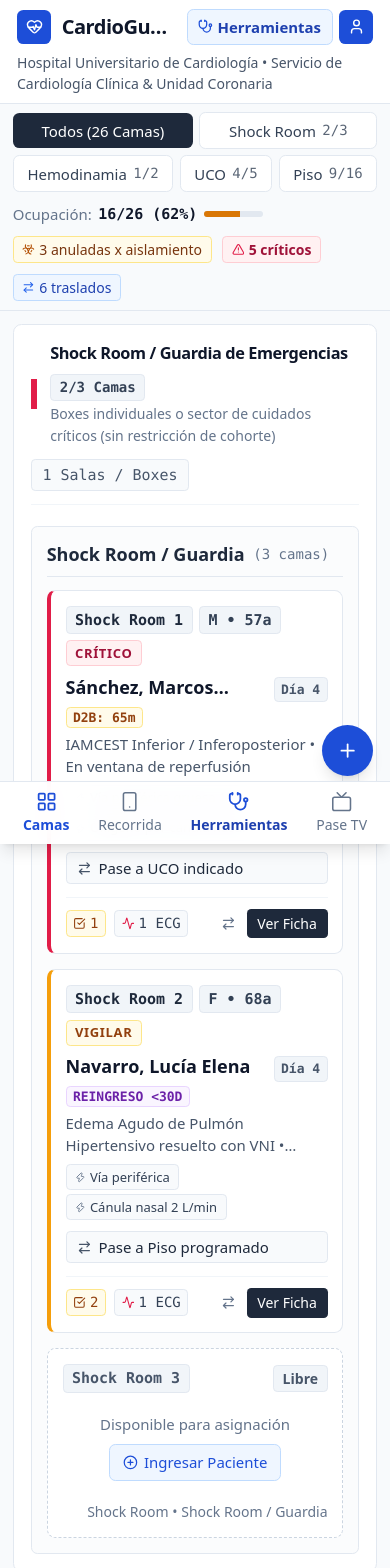
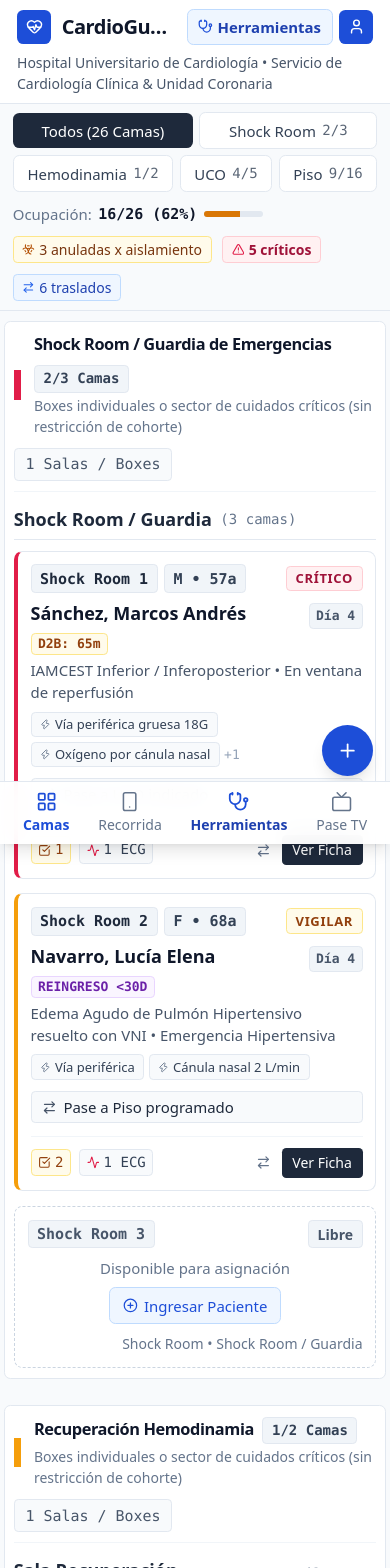
Before and after one commit to SAE3F/cardiodigital, a React (Vite) app: page / in a window 390 px wide. Shown: the top 1568 px of the page. Built offline with nearby package versions, Linux system fonts and the light colour scheme.

Commit message:
fix(mobile): expand BedCard width by minimizing nested horizontal container margins

```diff
--- a/src/App.tsx
+++ b/src/App.tsx
@@ -70,7 +70,7 @@ const CardioAppContent: React.FC = () => {
       />
 
       {/* Main Content Area */}
-      <main className="flex-1 max-w-7xl w-full mx-auto px-3 sm:px-6 lg:px-8 py-3 sm:py-6 pb-24 sm:pb-6">
+      <main className="flex-1 max-w-7xl w-full mx-auto px-1 sm:px-6 lg:px-8 py-2.5 sm:py-6 pb-24 sm:pb-6">
         {activeView === 'floor' && (
           <>
             {/* Desktop / tablet shows floor plan */}
--- a/src/components/BedCard.tsx
+++ b/src/components/BedCard.tsx
@@ -57,7 +57,7 @@ export const BedCard: React.FC<BedCardProps> = ({
     if (isolationBlock.isBlocked) {
       return (
         <div
-          className={`border border-amber-300 border-l-4 border-l-amber-500 rounded-lg p-3.5 flex flex-col justify-between min-h-[190px] transition-all bg-amber-50/50 ${
+          className={`border border-amber-300 border-l-4 border-l-amber-500 rounded-lg p-3 sm:p-3.5 flex flex-col justify-between min-h-[140px] sm:min-h-[190px] transition-all bg-amber-50/50 ${
             isDragTarget ? 'ring-2 ring-rose-500' : ''
           }`}
         >
@@ -94,7 +94,7 @@ export const BedCard: React.FC<BedCardProps> = ({
         onDragOver={(e) => onDragOver?.(e, bed.id)}
         onDragLeave={(e) => onDragLeave?.(e, bed.id)}
         onDrop={(e) => onDrop?.(e, bed.id)}
-        className={`group border rounded-lg p-3.5 flex flex-col justify-between min-h-[190px] transition-all bg-white ${
+        className={`group border rounded-lg p-3 sm:p-3.5 flex flex-col justify-between min-h-[135px] sm:min-h-[190px] transition-all bg-white ${
           isDragTarget
             ? canDropHere
               ? 'border-emerald-500 bg-emerald-50/50 ring-2 ring-emerald-500/20'
@@ -171,7 +171,7 @@ export const BedCard: React.FC<BedCardProps> = ({
       draggable
       onDragStart={(e) => onDragStart?.(e, patient.id)}
       onDragEnd={onDragEnd}
-      className={`relative bg-white rounded-lg p-3.5 shadow-2xs hover:shadow-xs border border-slate-200 ${statusStyles.borderL} flex flex-col justify-between min-h-[220px] transition-all cursor-grab active:cursor-grabbing group ${
+      className={`relative bg-white rounded-lg p-3 sm:p-3.5 shadow-2xs hover:shadow-xs border border-slate-200 ${statusStyles.borderL} flex flex-col justify-between min-h-0 sm:min-h-[220px] transition-all cursor-grab active:cursor-grabbing group ${
         isDraggingThis ? 'opacity-40 scale-95 border-dashed border-blue-400' : ''
       }`}
     >
--- a/src/components/BedMatrix.tsx
+++ b/src/components/BedMatrix.tsx
@@ -119,10 +119,10 @@ export const BedMatrix: React.FC<BedMatrixProps> = ({
         return (
           <section
             key={sector.id}
-            className="bg-white p-4 sm:p-5 rounded-lg border border-slate-200 shadow-2xs transition-colors"
+            className="bg-white px-2 py-2.5 sm:p-5 rounded-md sm:rounded-lg border border-slate-200 shadow-2xs transition-colors"
           >
             {/* Sector Header */}
-            <div className="flex flex-wrap items-center justify-between gap-3 mb-5 pb-3 border-b border-slate-100">
+            <div className="flex flex-wrap items-center justify-between gap-2.5 sm:gap-3 mb-3.5 sm:mb-5 pb-2.5 sm:pb-3 border-b border-slate-100">
               <div className="flex items-center gap-3">
                 <div
                   className={`w-2.5 h-7 rounded-xs ${
@@ -159,7 +159,7 @@ export const BedMatrix: React.FC<BedMatrixProps> = ({
             </div>
 
             {/* Rooms and Beds Grid */}
-            <div className="space-y-5">
+            <div className="space-y-4 sm:space-y-5">
               {sectorRooms.map(room => {
                 const roomBeds = config.beds.filter(b => b.roomId === room.id);
                 const roomGender = room.isGenderRestricted
@@ -170,10 +170,10 @@ export const BedMatrix: React.FC<BedMatrixProps> = ({
                 return (
                   <div
                     key={room.id}
-                    className="bg-slate-50/60 rounded-md p-3.5 border border-slate-200"
+                    className="bg-transparent sm:bg-slate-50/60 rounded-md p-0 sm:p-3.5 border-0 sm:border sm:border-slate-200"
                   >
                     {/* Room Header bar */}
-                    <div className="flex flex-wrap items-center justify-between gap-2 mb-3 pb-2 border-b border-slate-200 text-xs">
+                    <div className="flex flex-wrap items-center justify-between gap-2 mb-2.5 sm:mb-3 pb-1.5 sm:pb-2 border-b border-slate-200 text-xs">
                       <div className="flex items-center gap-2">
                         <span className="font-bold text-slate-800 text-base sm:text-sm">
                           {room.name}
```
